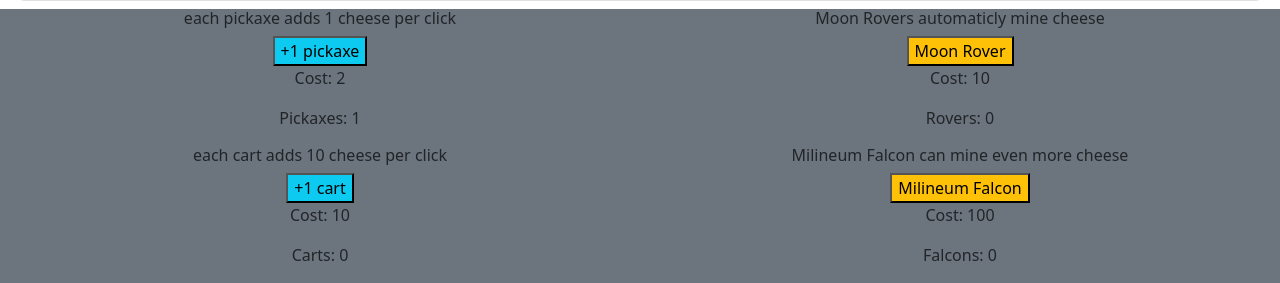
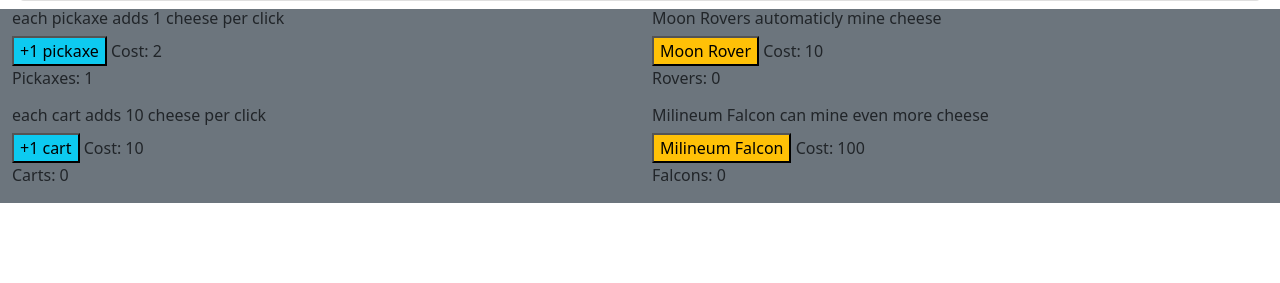
Before and after one commit to Ryfitz11/moon-miner, a plain HTML site: page index.html in a window 1280 px wide. Shown: the part 1082-1365 px from the top of the page. After the commit the page ends 1285 px from the top, so only its background shows below. Drawn offline with nearby package versions, Linux system fonts and the light colour scheme.

```diff
--- a/index.html
+++ b/index.html
@@ -46,24 +46,24 @@
 
   <footer class="container-fluid bg-secondary">
     <div class="row">
-      <div class="col-6 text-center">
+      <div class="col-6 ">
         <h6>each pickaxe adds 1 cheese per click</h6>
         <button onclick="buyPickaxe()" class="bg-info">+1 pickaxe</button>
-        <p id="pickprice">Cost: 2</p>
+        <a id="pickprice">Cost: 2</a>
         <p id="picktotal">Pickaxes: 1</p>
         <h6>each cart adds 10 cheese per click</h6>
         <button onclick="buyCart()" class="bg-info">+1 cart</button>
-        <p id="cartprice">Cost: 10</p>
+        <a id="cartprice">Cost: 10</a>
         <p id="carttotal">Carts: 0</p>
       </div>
-      <div class="col-6 text-center">
+      <div class="col-6 ">
         <h6>Moon Rovers automaticly mine cheese</h6>
         <button onclick="buyRover()" class="bg-warning">Moon Rover</button>
-        <p id="roverprice">Cost: 10</p>
+        <a id="roverprice">Cost: 10</a>
         <p id="rovertotal">Rovers: 0</p>
         <h6>Milineum Falcon can mine even more cheese</h6>
         <button onclick="buyFalcon()" class="bg-warning">Milineum Falcon</button>
-        <p id="falconprice">Cost: 100</p>
+        <a id="falconprice">Cost: 100</a>
         <p id="falcontotal">Falcons: 0</p>
       </div>
 
```
